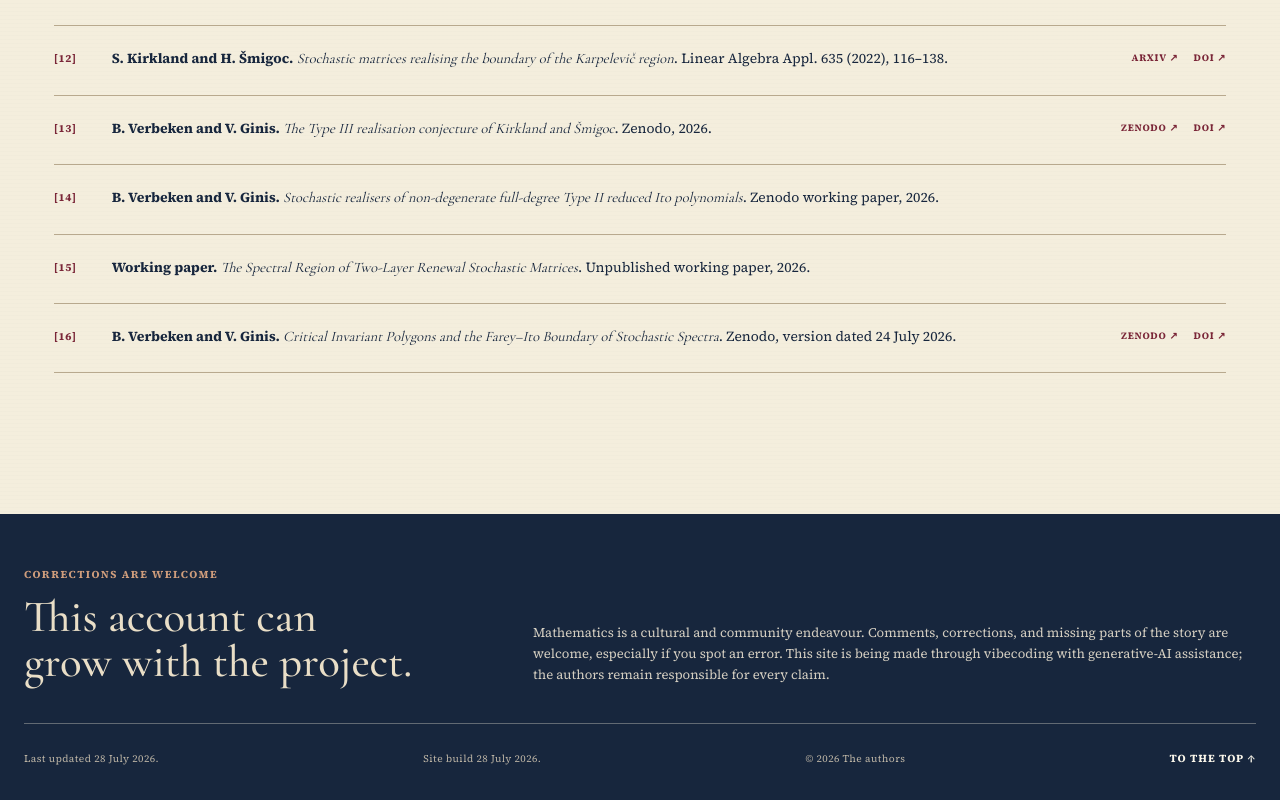
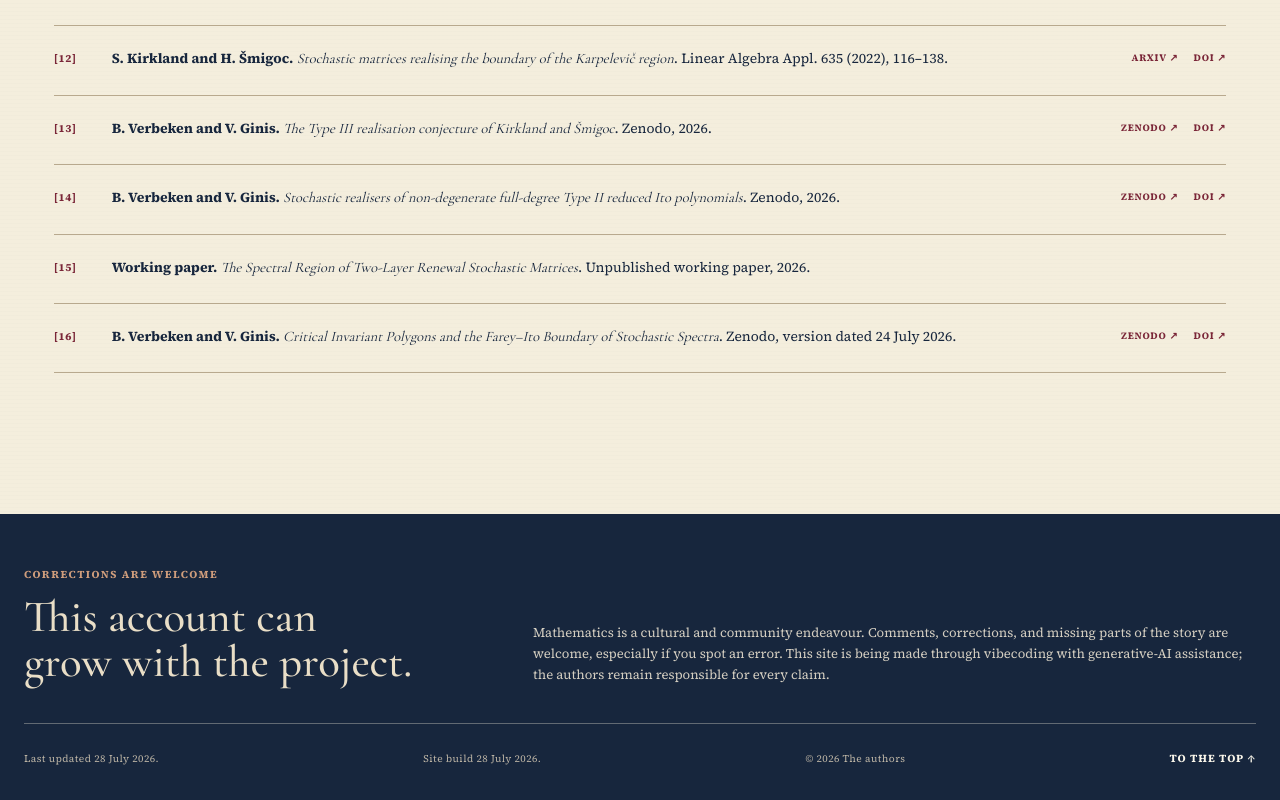
Before and after one commit to BFMAVE/karpelevic, a Next.js app: page /journey in a window 1280 px wide. Shown: the part 8592-9392 px from the top of the page. Built offline with nearby package versions, Linux system fonts and the light colour scheme.

Commit message:
Link Type II Zenodo record

```diff
--- a/app/data/journey.ts
+++ b/app/data/journey.ts
@@ -221,8 +221,17 @@ export const journeyReferences: readonly JourneyReference[] = [
     authors: "B. Verbeken and V. Ginis",
     title:
       "Stochastic realisers of non-degenerate full-degree Type II reduced Ito polynomials",
-    publication: "Zenodo working paper, 2026.",
-    links: [],
+    publication: "Zenodo, 2026.",
+    links: [
+      {
+        label: "Zenodo",
+        href: "https://zenodo.org/records/21653759",
+      },
+      {
+        label: "DOI",
+        href: "https://doi.org/10.5281/zenodo.21653759",
+      },
+    ],
   },
   {
     id: "two-layer-2026",
```
Also changed, not shown: 1 other file (tests, documents, lock files or other folders).
